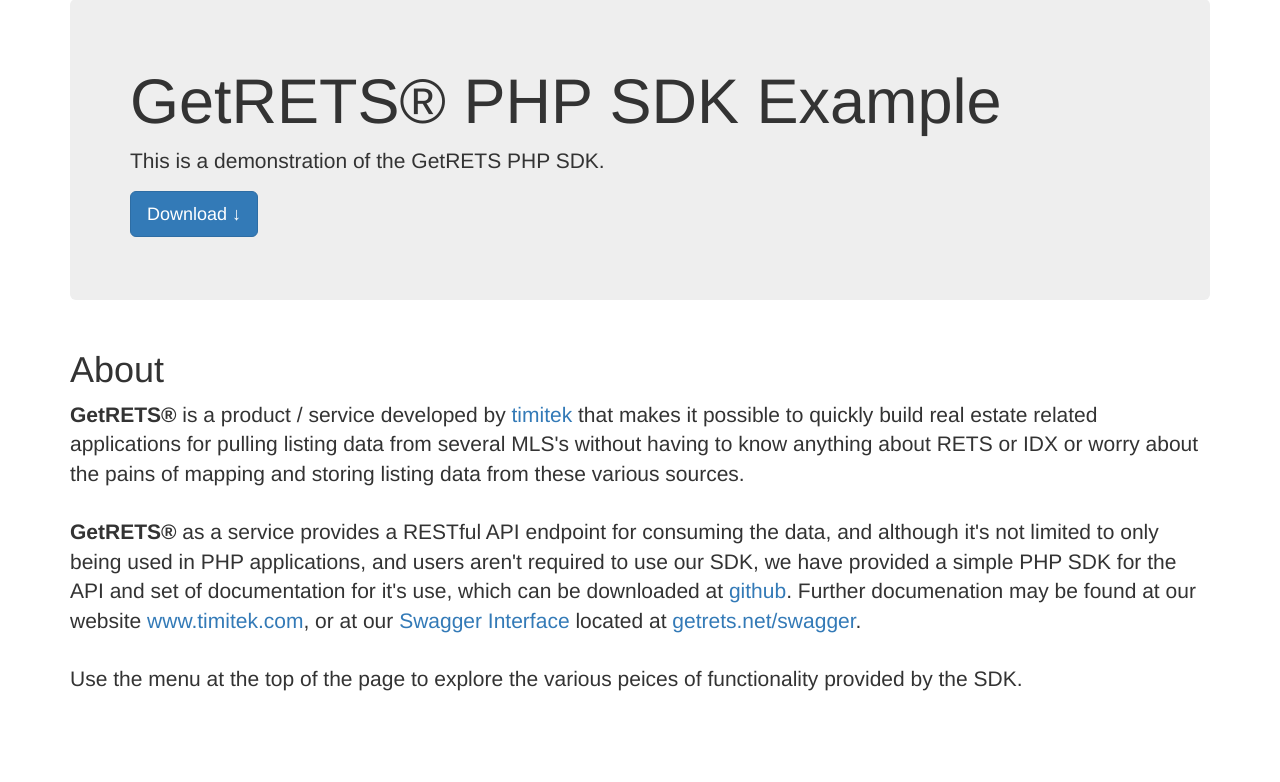
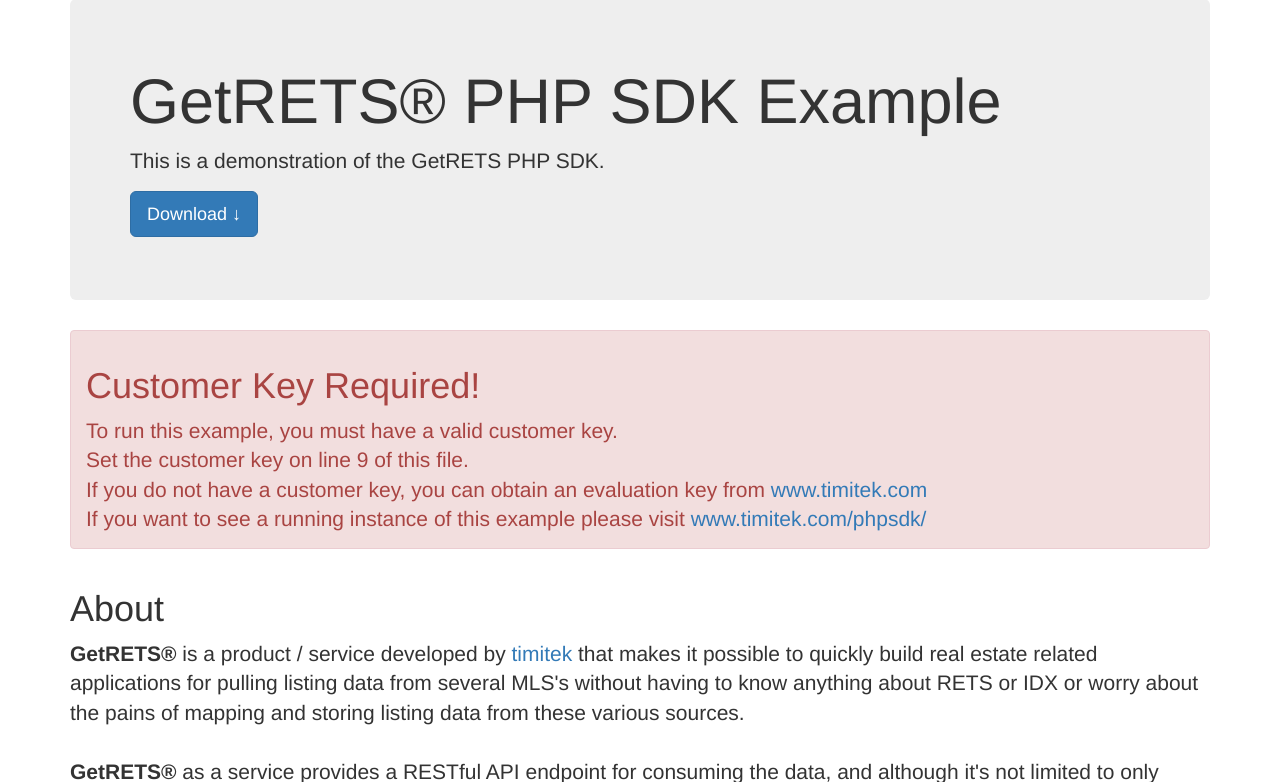
Before and after one commit to timitek/getrets-php-sdk, a PHP site: page /example/index.php in a window 1280 px wide. Shown: the part 81-863 px from the top of the page. Before the commit the page ends 772 px from the top, so only its background shows below. Run offline with PHP 8.4, Linux system fonts and the light colour scheme; data that the repository does not hold is empty; some libraries are stand-ins or nearby versions.

Commit message:
Removed the customer key

```diff
--- a/example/index.php
+++ b/example/index.php
@@ -6,7 +6,7 @@ use Timitek\GetRETS\GetRETS;
 
 ini_set('max_execution_time', 300);  // Give enough time (5 mintues) for slow DMQL queries
 
-$customerKey = 'aspirerealty';
+$customerKey = '';
 
 $isPublic = false;
 $exampleAddress = "sheridan, ar";
@@ -197,7 +197,7 @@ if (array_key_exists("source", $_GET) && array_key_exists("type", $_GET) && arra
               <h1>Customer Key Required!</h1>
               <p class="lead">
                 To run this example, you must have a valid customer key.<br />
-                Set the customer key on line 7 of this file.<br />
+                Set the customer key on line 9 of this file.<br />
                 If you do not have a customer key, you can obtain an evaluation key from <a href="http://www.timitek.com/" target="_blank">www.timitek.com</a><br />
                 If you want to see a running instance of this example please visit <a href="http://www.timitek.com/phpsdk/" target="_blank">www.timitek.com/phpsdk/</a>
               </p>
```
